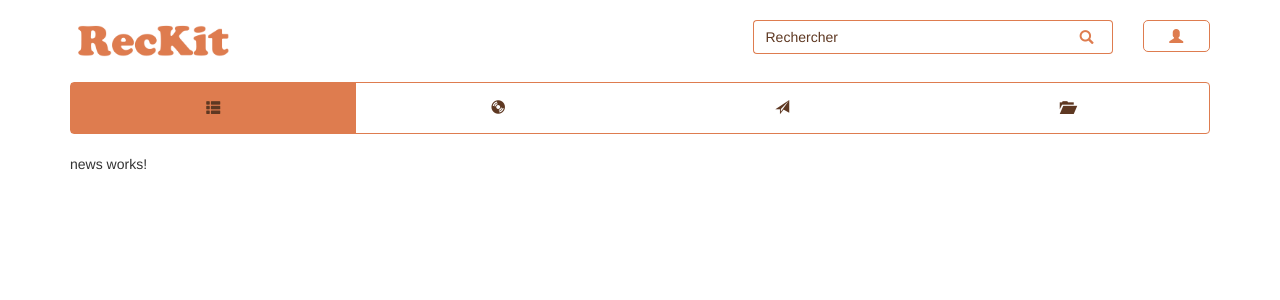
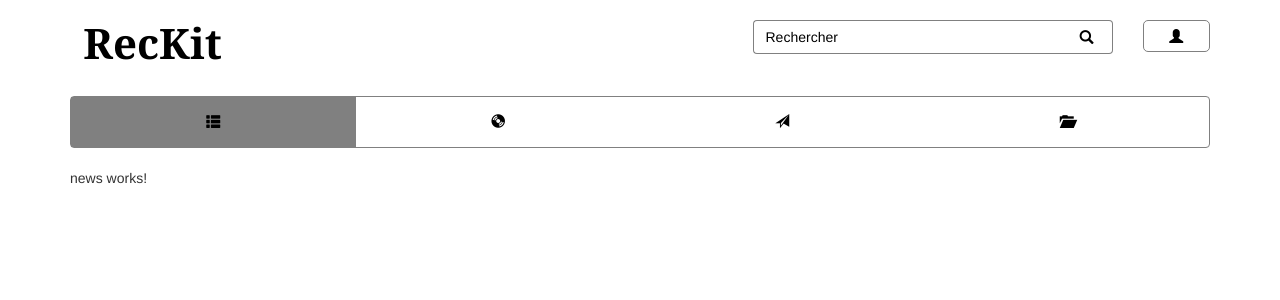
Before and after one commit to guillaumcn/reckit, an Angular app: page /news in a window 1280 px wide. Shown: the top 300 px of the page. Built offline with nearby package versions, Linux system fonts and the light colour scheme.

Commit message:
variable css couleur

```diff
--- a/src/app/header/header.component.css
+++ b/src/app/header/header.component.css
@@ -1,39 +1,53 @@
+.container {
+  --main-color: grey;
+  --text-color: black;
+}
+
 .row {
   margin-top: 20px;
 }
 
-.logo img{
+h1{
   margin-left: auto;
   margin-right:auto;
+  margin-top: 0;
+  color: var(--text-color);
+  font-size: 300%;
+  font-weight: bold;
+  font-family: Georgia, "DejaVu Serif", Norasi, serif;
+  text-align: center;
 }
 
 .stylish-input-group .input-group-addon{
   background: white !important;
-  border-color: #DE7C4F;
-  color: #DE7C4F;
+  border-color: var(--main-color);
+}
+
+.glyphicon {
+  color: var(--text-color);
 }
 
 .stylish-input-group .form-control{
   border-right:0;
   box-shadow:0 0 0;
-  border-color:#DE7C4F;
-  color: #5E3822;
+  border-color: var(--main-color);
+  color: var(--text-color);
 }
 
 ::-webkit-input-placeholder { /* WebKit, Blink, Edge */
-  color: #5E3822;
+  color: var(--text-color);
 }
 :-moz-placeholder { /* Mozilla Firefox 4 to 18 */
-  color: #5E3822;
+  color: var(--text-color);
 }
 ::-moz-placeholder { /* Mozilla Firefox 19+ */
-  color: #5E3822;
+  color: var(--text-color);
 }
 :-ms-input-placeholder { /* Internet Explorer 10-11 */
-  color: #5E3822;
+  color: var(--text-color);
 }
 :-ms-input-placeholder { /* Microsoft Edge */
-  color: #5E3822;
+  color: var(--text-color);
 }
 
 .stylish-input-group button{
@@ -49,23 +63,24 @@
 
 nav {
   background-color:transparent;
-  border-color: #DE7C4F;
+  border-color: var(--main-color);
 }
 
 .navbar-default .navbar-nav > .active{
-  color: #5E3822;
-  background-color: #DE7C4F;
+  background-color: var(--main-color);
 }
 .navbar-default .navbar-nav > .active > a,
 .navbar-default .navbar-nav > .active > a:hover,
 .navbar-default .navbar-nav > .active > a:focus {
-  color: #5E3822;
-  background:  #DE7C4F;
+  background:  var(--main-color);
 }
 
 nav a {
-  color: #5E3822;
   text-align: center;
+}
+
+.navbar {
+  min-height: auto;
 }
 
 .container-fluid{
--- a/src/app/header/header.component.html
+++ b/src/app/header/header.component.html
@@ -1,8 +1,8 @@
 <div class="container">
   <div class="row">
 
-    <div class="col-md-2 logo">
-      <img class="img-responsive" src="/assets/images/RecKit.png" alt="RecKit"/>
+    <div class="col-md-2">
+      <h1>RecKit</h1>
     </div>
 
     <div class="col-md-4 col-md-offset-5">
```
